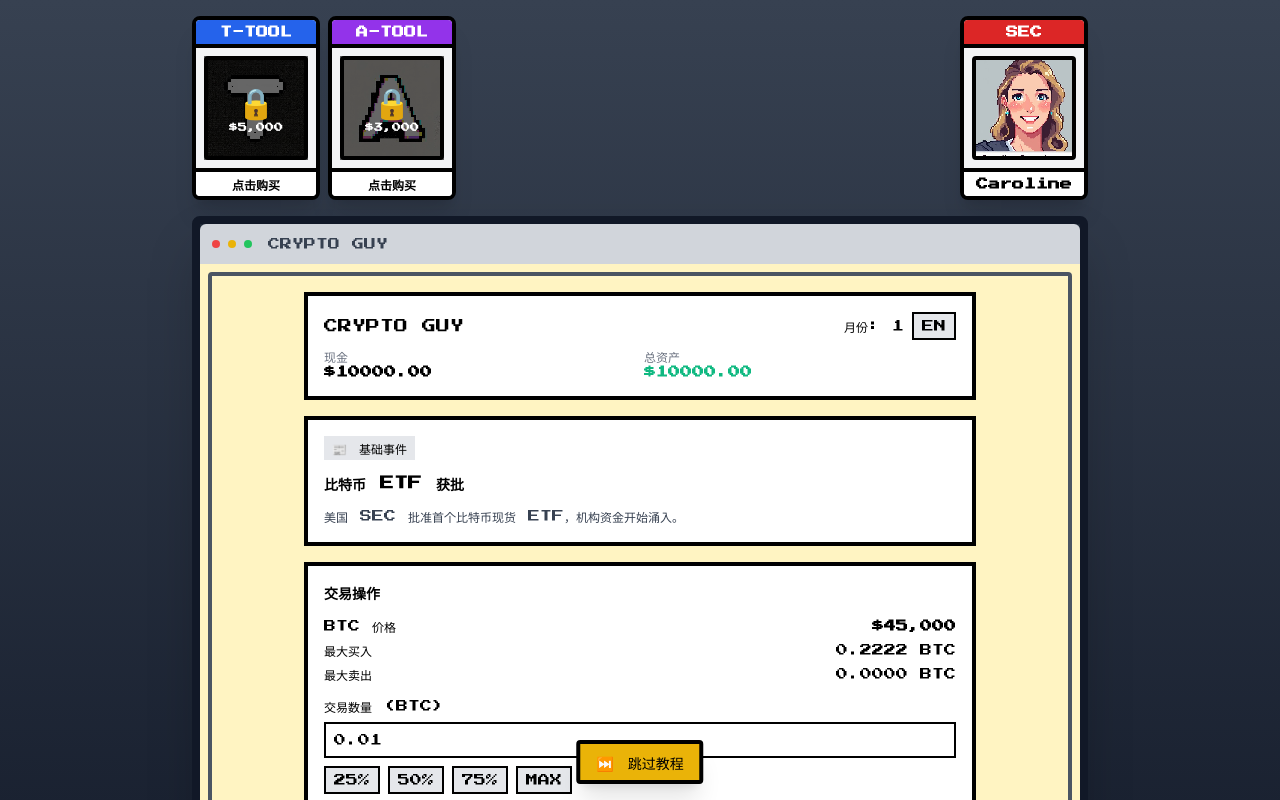
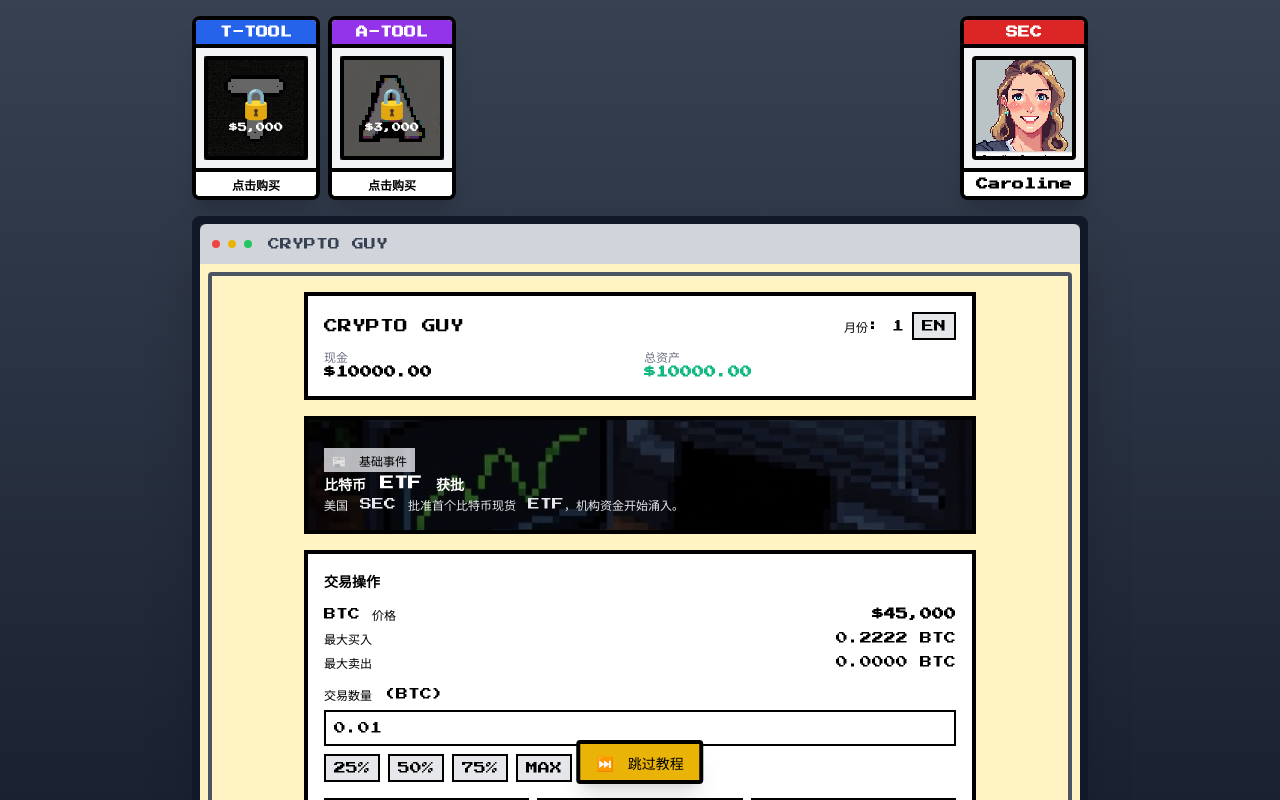
Before and after one commit to eugenewill0125-max/crypto-guy, a React (Vite) app: page / in a window 1280 px wide. Both pictures are taken after a click on the button "🎮 新游戏". Shown: the top 800 px of the page. Built offline with nearby package versions, Linux system fonts and the light colour scheme.

Commit message:
feat: add pixel art background image to Market News panel

```diff
--- a/src/components/EventCard.tsx
+++ b/src/components/EventCard.tsx
@@ -33,20 +33,28 @@
   const description = eventText ? eventText.description[language] : currentEvent.description;
 
   return (
-    <div className="bg-white border-4 border-black p-4 space-y-3">
+    <div
+      className="border-4 border-black p-4 space-y-3 bg-cover bg-center relative"
+      style={{ backgroundImage: 'url(/market-bg.jpg)' }}
+    >
+      {/* 半透明遮罩确保文字可读 */}
+      <div className="absolute inset-0 bg-black bg-opacity-60" />
+
+      <div className="relative z-10">
         <div className="flex items-center justify-between">
-        <span className="px-2 py-1 bg-gray-200 text-xs">
+          <span className="px-2 py-1 bg-gray-200 bg-opacity-80 text-xs">
             {getEventTypeLabel(currentEvent.type)}
           </span>
         </div>
 
-      <h2 className="text-sm font-bold leading-relaxed">
+        <h2 className="text-sm font-bold leading-relaxed text-white">
           {title}
         </h2>
 
-      <p className="text-xs leading-relaxed text-gray-700">
+        <p className="text-xs leading-relaxed text-gray-200">
           {description}
         </p>
       </div>
+    </div>
   );
 }
```
Also changed, not shown: public/market-bg.jpg (added). Lines whose indentation alone changed are shown as unchanged.
